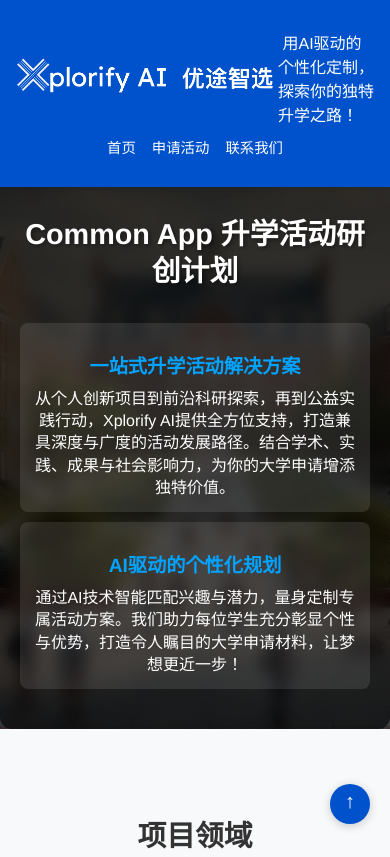
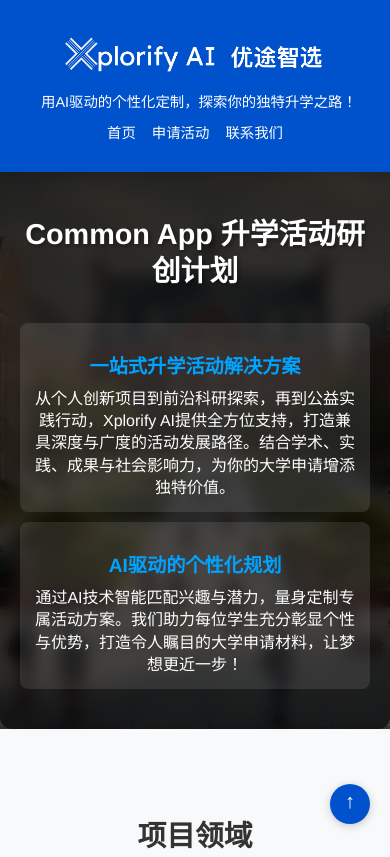
Before and after one commit to chenting011039/xplorifyai, a plain HTML site: page index.html in a window 390 px wide. Shown: the top 857 px of the page. Drawn offline with Linux system fonts and the light colour scheme.

Commit message:
Add untracked files

```diff
--- a/index.html
+++ b/index.html
@@ -791,6 +791,15 @@
             .nav-logo {
                 margin-bottom: 10px;
                 font-size: 1.2rem;
+                text-align: center;
+                flex-direction: column; /* Make children stack vertically */
+                align-items: center;
+            }
+
+            .nav-logo span {
+                display: block; /* Force the span to start on a new line */
+                margin-top: 5px; /* Add some space above the span */
+                font-size: 0.9rem; /* Slightly smaller font for better mobile display */
             }
 
             .nav-links {
@@ -959,7 +968,7 @@
     <nav class="nav-bar">
         <div class="nav-container">
             <div class="nav-logo">
-                <img src="resource/logo.jpg" alt="Xplorify AI Logo"><span>&nbsp;用AI驱动的个性化定制，探索你的独特升学之路！</span>
+                <img src="resource/logo.jpg" alt="Xplorify AI Logo"><span>&nbsp;&nbsp;用AI驱动的个性化定制，探索你的独特升学之路！</span>
             </div>
             <div class="nav-links">
                 <a href="#top">首页</a>
```
